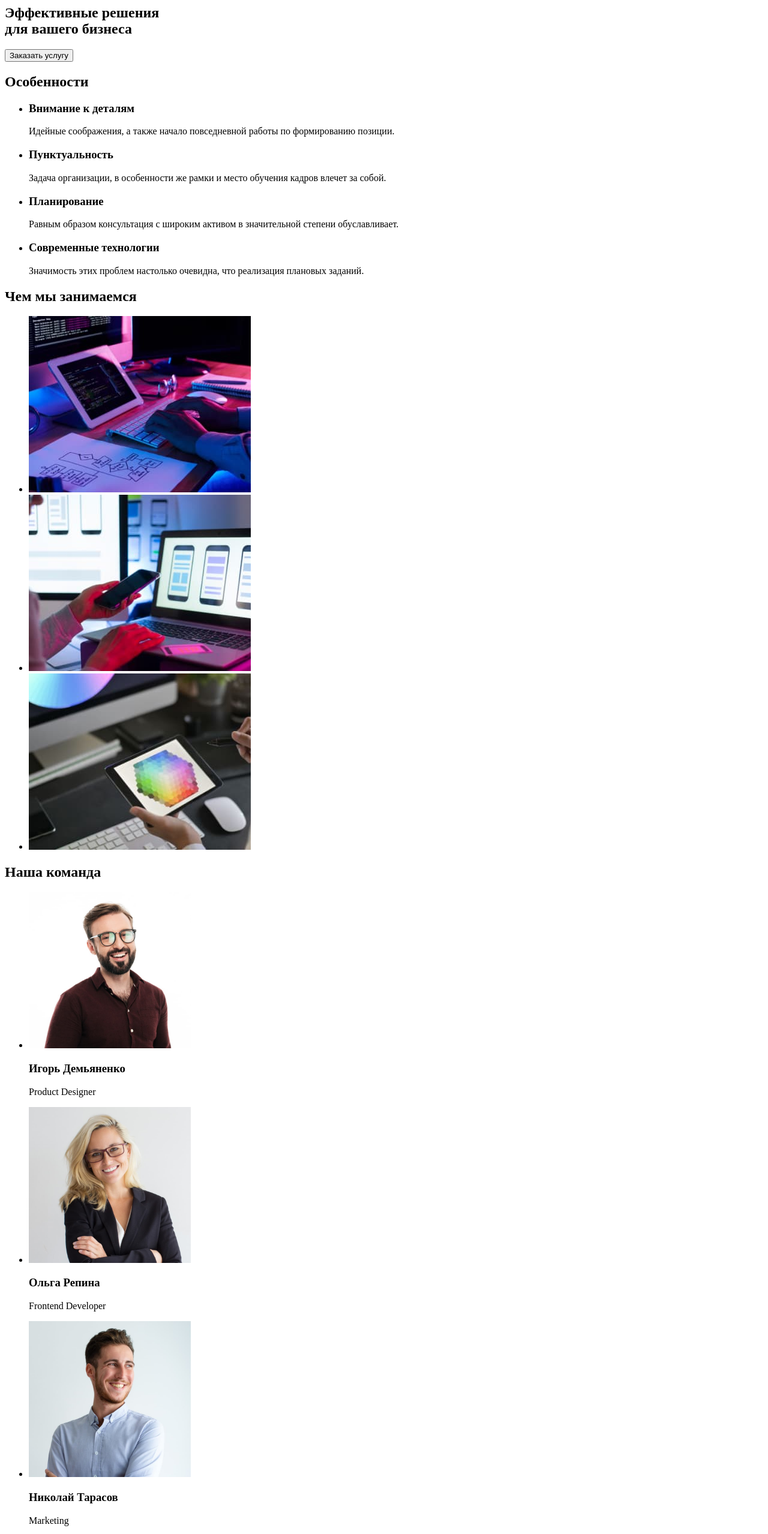
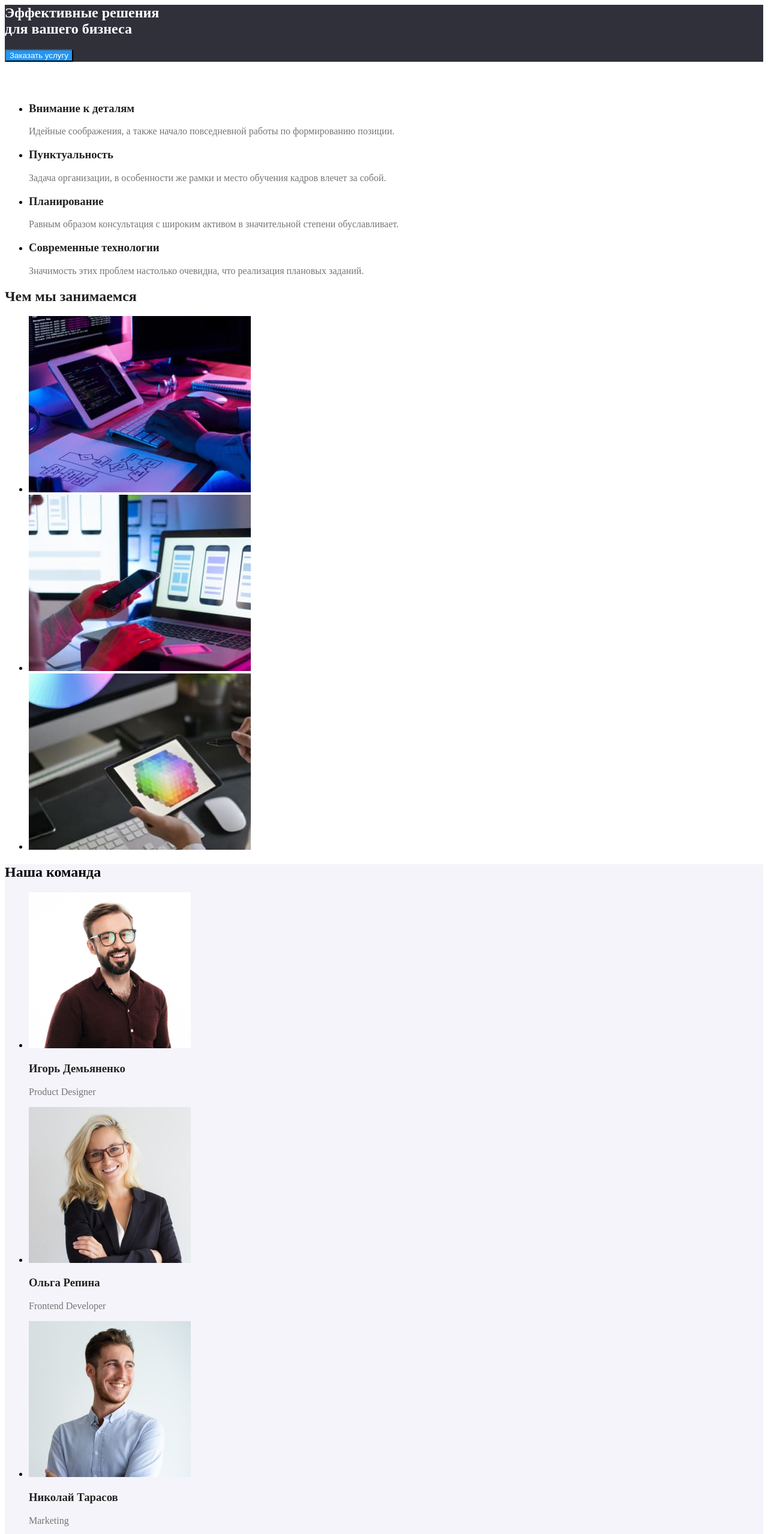
Before and after one commit to supermacchan/goit-markup-hw-02, a plain HTML site: page index.html in a window 1280 px wide. Shown: the part 160-2718 px from the top of the page at 60% size. Drawn offline with Linux system fonts and the light colour scheme.

Commit message:
Добавляет стили цвета для главной

```diff
--- a/css/styles.css
+++ b/css/styles.css
@@ -61,3 +61,56 @@
 .address-contact {
     color: var(--dark-bg-contacts);
 }
+
+/* Hero-Баннер */
+.hero {
+    background-color: var(--dark-bg-color);
+}
+
+.hero-title {
+    color: var(--dark-bg-text);
+}
+
+.hero-button {
+    background-color: var(--main-active-color);
+    color: var(--dark-bg-text);
+}
+
+/* Особенности */
+.features {
+    background-color: var(--main-bg-color);
+}
+
+.features-title {
+    color: transparent;
+}
+
+.feature-title {
+    color: var(--text-heading-color);
+}
+
+.feature-text {
+    color: var(--main-text-color);
+}
+
+/* Чем мы занимаемся */
+.activities {
+    background-color: var(--main-bg-color);
+}
+
+.activities-title {
+    color: var(--text-heading-color);
+}
+
+/* Команда */
+.team {
+    background-color: var(--secondary-bg-color);
+}
+
+.member-name {
+    color: var(--text-heading-color);
+}
+
+.job-title {
+    color: var(--main-text-color);
+}
--- a/index.html
+++ b/index.html
@@ -38,38 +38,38 @@
     </header>
     <main>
         <!-- Баннер-Шапка -->
-        <section>
-            <h1>
+        <section class="hero">
+            <h1 class="hero-title">
                 Эффективные решения<br/>для вашего бизнеса
             </h1>
-            <button type="button">Заказать услугу</button>
+            <button type="button" class="hero-button">Заказать услугу</button>
         </section>
         <!-- Особенности -->
-        <section>
-            <h2>Особенности</h2>
-            <ul>
+        <section class="features">
+            <h2 class="features-title">Особенности</h2>
+            <ul class="features-list">
                 <li>
-                    <h3>Внимание к деталям</h3>
-                    <p>Идейные соображения, а также начало повседневной работы по формированию позиции.</p>
+                    <h3 class="feature-title">Внимание к деталям</h3>
+                    <p class="feature-text">Идейные соображения, а также начало повседневной работы по формированию позиции.</p>
                 </li>
                 <li>
-                    <h3>Пунктуальность</h3>
-                    <p>Задача организации, в особенности же рамки и место обучения кадров влечет за собой.</p>
+                    <h3 class="feature-title">Пунктуальность</h3>
+                    <p class="feature-text">Задача организации, в особенности же рамки и место обучения кадров влечет за собой.</p>
                 </li>
                 <li>
-                    <h3>Планирование</h3>
-                    <p>Равным образом консультация с широким активом в значительной степени обуславливает.</p>
+                    <h3 class="feature-title">Планирование</h3>
+                    <p class="feature-text">Равным образом консультация с широким активом в значительной степени обуславливает.</p>
                 </li>
                 <li>
-                    <h3>Современные технологии</h3>
-                    <p>Значимость этих проблем настолько очевидна, что реализация плановых заданий.</p>
+                    <h3 class="feature-title">Современные технологии</h3>
+                    <p class="feature-text">Значимость этих проблем настолько очевидна, что реализация плановых заданий.</p>
                 </li>
             </ul>
         </section>
         <!-- Чем мы занимаемся -->
-        <section>
-            <h2>Чем мы занимаемся</h2>
-            <ul>
+        <section class="activities">
+            <h2 class="activities-title">Чем мы занимаемся</h2>
+            <ul class="activities-list">
                 <li>
                     <img src="./images/box1.jpg" alt="Человек пишет код на планшете" width="370">
                 </li>
@@ -82,28 +82,28 @@
             </ul>
         </section>
         <!-- Наша команда -->
-        <section>
-            <h2>Наша команда</h2>
-            <ul>
-                <li>
+        <section class="team">
+            <h2 class="team-title">Наша команда</h2>
+            <ul class="team-list">
+                <li class="team-member">
                     <img src="./images/igor.jpg" alt="фото Игоря Демьяненко" width="270">
-                    <h3>Игорь Демьяненко</h3>
-                    <p lang="en">Product Designer</p>
+                    <h3 class="member-name">Игорь Демьяненко</h3>
+                    <p lang="en" class="job-title">Product Designer</p>
                 </li>
-                <li>
+                <li class="team-member">
                     <img src="./images/olga.jpg" alt="фото Ольги Репиной" width="270">
-                    <h3>Ольга Репина</h3>
-                    <p lang="en">Frontend Developer</p>
+                    <h3 class="member-name">Ольга Репина</h3>
+                    <p lang="en" class="job-title">Frontend Developer</p>
                 </li>
-                <li>
+                <li class="team-member">
                     <img src="./images/nikolay.jpg" alt="фото Николая Тарасова" width="270">
-                    <h3>Николай Тарасов</h3>
-                    <p lang="en">Marketing</p>
+                    <h3 class="member-name">Николай Тарасов</h3>
+                    <p lang="en" class="job-title">Marketing</p>
                 </li>
-                <li>
+                <li class="team-member">
                     <img src="./images/mikhail.jpg" alt="фото Михаила Ермакова" width="270">
-                    <h3>Михаил Ермаков</h3>
-                    <p lang="en">UI Designer</p>
+                    <h3 class="member-name">Михаил Ермаков</h3>
+                    <p lang="en" class="job-title">UI Designer</p>
                 </li>
             </ul>
         </section>
```
